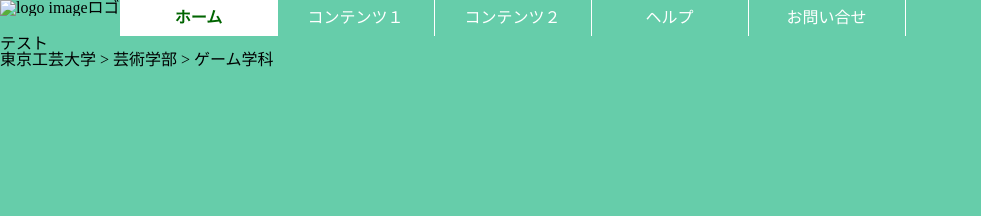
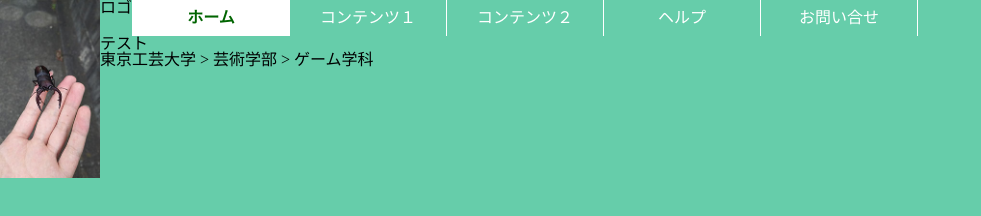
Before and after one commit to tama9884649/web1-8, a plain HTML site: page index.html in a window 1280 px wide. Shown: the whole page, without its empty margins (0-981 px from the left). Drawn offline with Linux system fonts and the light colour scheme.

Commit message:
Update index.html

```diff
--- a/index.html
+++ b/index.html
@@ -8,7 +8,7 @@
 <body>
 <section id="logo">
 <ul>
-<li><img src="img/good.png" alt="logo image"></li>
+<li><img src="kuwagata.JPG" alt="logo image"></li>
 <li>ロゴ</li>
 </ul>
 </section>
```
